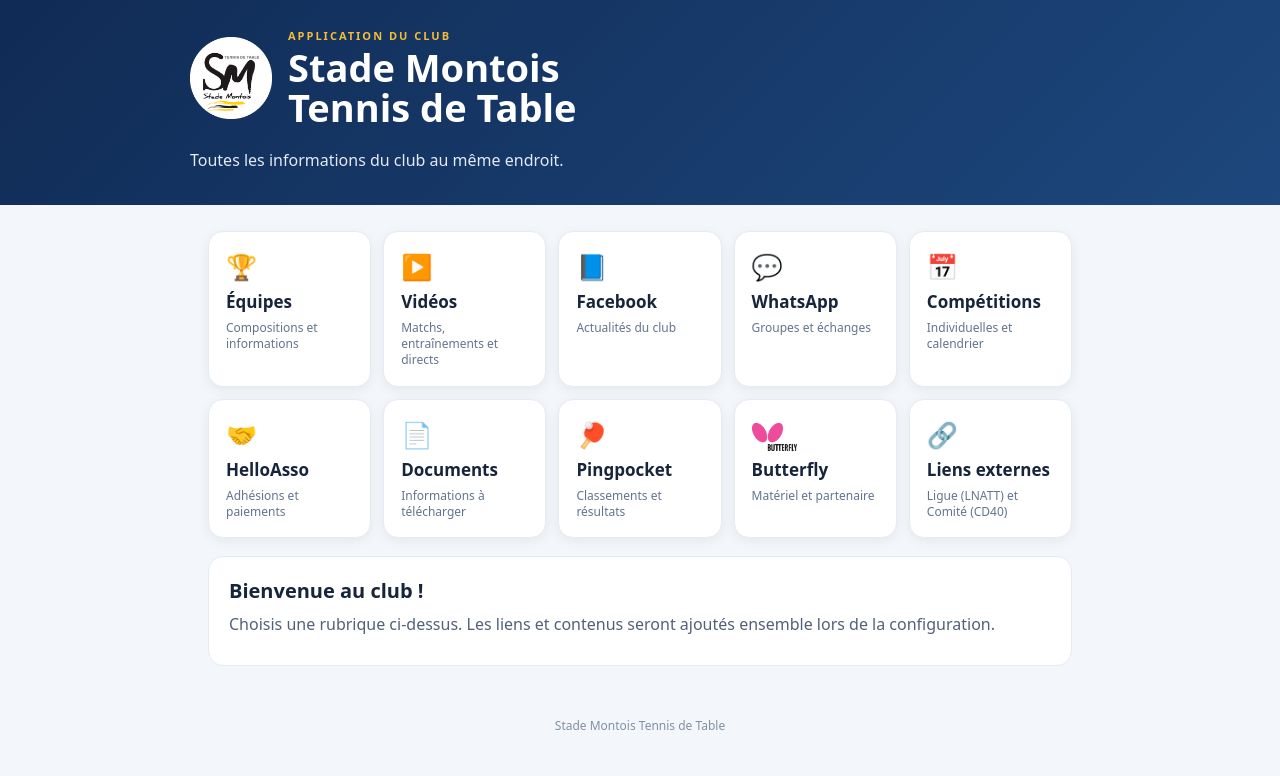
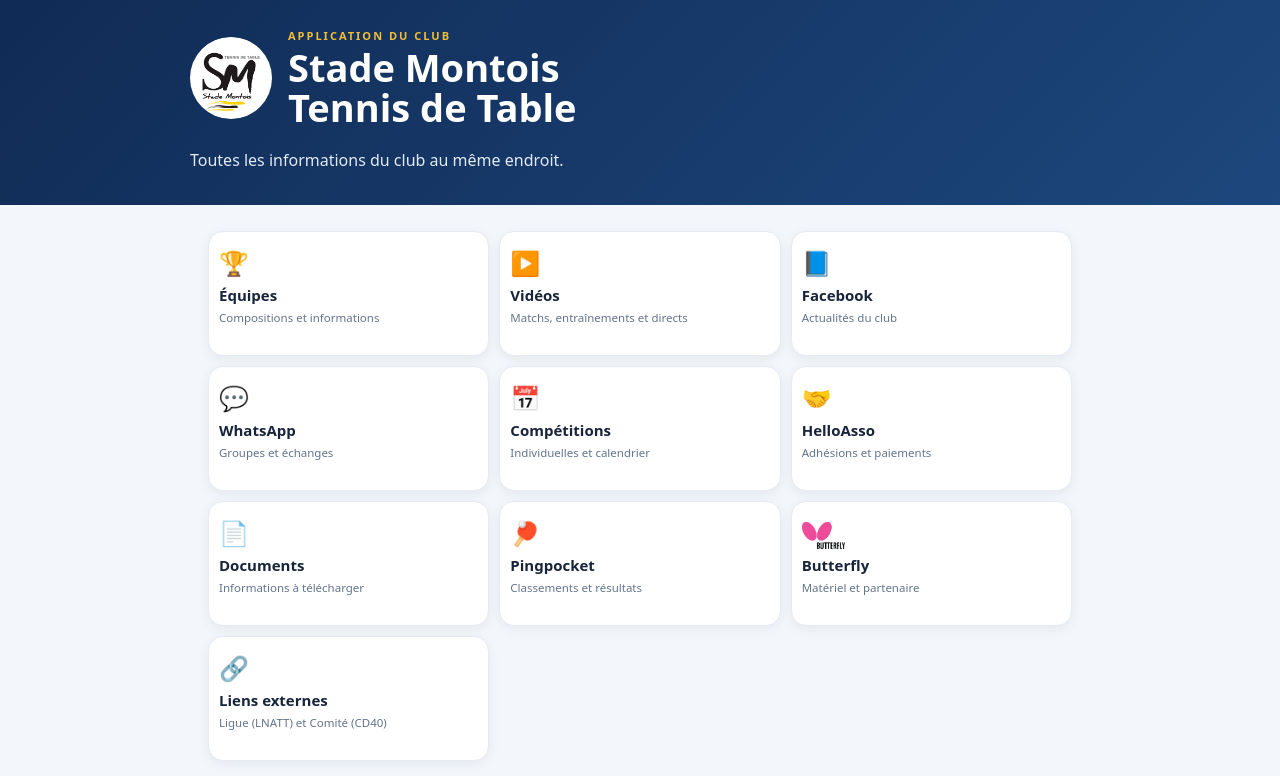
Before and after one commit to ThrrLr/smtt, a plain HTML site: page index.html in a window 1280 px wide. Shown: the top 776 px of the page. Drawn offline with Linux system fonts and the light colour scheme.

Commit message:
Update style.css

```diff
--- a/style.css
+++ b/style.css
@@ -1,9 +1,9 @@
 :root{--navy:#102b55;--gold:#f3bd35;--ink:#17243a;--muted:#64748b}
 *{box-sizing:border-box}body{margin:0;background:#f3f6fa;color:var(--ink);font-family:system-ui,-apple-system,BlinkMacSystemFont,"Segoe UI",sans-serif}
 .hero{background:linear-gradient(135deg,#102b55,#1d477d);color:white;padding:28px max(20px,calc((100% - 900px)/2)) 34px}
-.brand{display:flex;align-items:center;gap:16px}.brand img{width:82px;height:82px}.eyebrow{font-size:11px;letter-spacing:2px;color:var(--gold);font-weight:800;margin:0 0 5px}h1{font-size:clamp(25px,5vw,38px);line-height:1.04;margin:0}.intro{margin:22px 0 0;color:#e2eaf5}
-main{max-width:900px;margin:26px auto;padding:0 18px}.menu{display:grid;grid-template-columns:repeat(auto-fit,minmax(145px,1fr));gap:12px}
-.tile{min-height:135px;background:white;border-radius:15px;padding:17px;text-decoration:none;color:var(--ink);box-shadow:0 3px 12px #122b5010;display:flex;flex-direction:column;gap:7px;border:1px solid #e6ebf2;transition:transform .15s}
-.tile:active{transform:scale(.98)}.emoji{font-size:25px}.tile strong{font-size:17px}.tile small{font-size:12px;color:var(--muted);line-height:1.35}
+.brand{display:flex;align-items:center;gap:16px}.brand img{width:82px;height:82px;border-radius:50%;object-fit:cover}.eyebrow{font-size:11px;letter-spacing:2px;color:var(--gold);font-weight:800;margin:0 0 5px}h1{font-size:clamp(25px,5vw,38px);line-height:1.04;margin:0}.intro{margin:22px 0 0;color:#e2eaf5}
+main{max-width:900px;margin:26px auto;padding:0 18px}.menu{display:grid;grid-template-columns:repeat(3,minmax(0,1fr));gap:10px}
+.tile{min-height:125px;background:white;border-radius:15px;padding:14px 10px;text-decoration:none;color:var(--ink);box-shadow:0 3px 12px #122b5010;display:flex;flex-direction:column;gap:6px;border:1px solid #e6ebf2;transition:transform .15s}
+.tile:active{transform:scale(.98)}.emoji{font-size:24px}.tile strong{font-size:15px;overflow-wrap:break-word}.tile small{font-size:11.5px;color:var(--muted);line-height:1.3}
 .panel{background:white;border-radius:15px;margin-top:18px;padding:20px;min-height:110px;border:1px solid #e6ebf2}.panel h2{margin:0 0 8px;font-size:20px}.panel p{margin:0;color:#526176;line-height:1.5}
 footer{text-align:center;color:#8290a3;font-size:12px;padding:25px}
```
